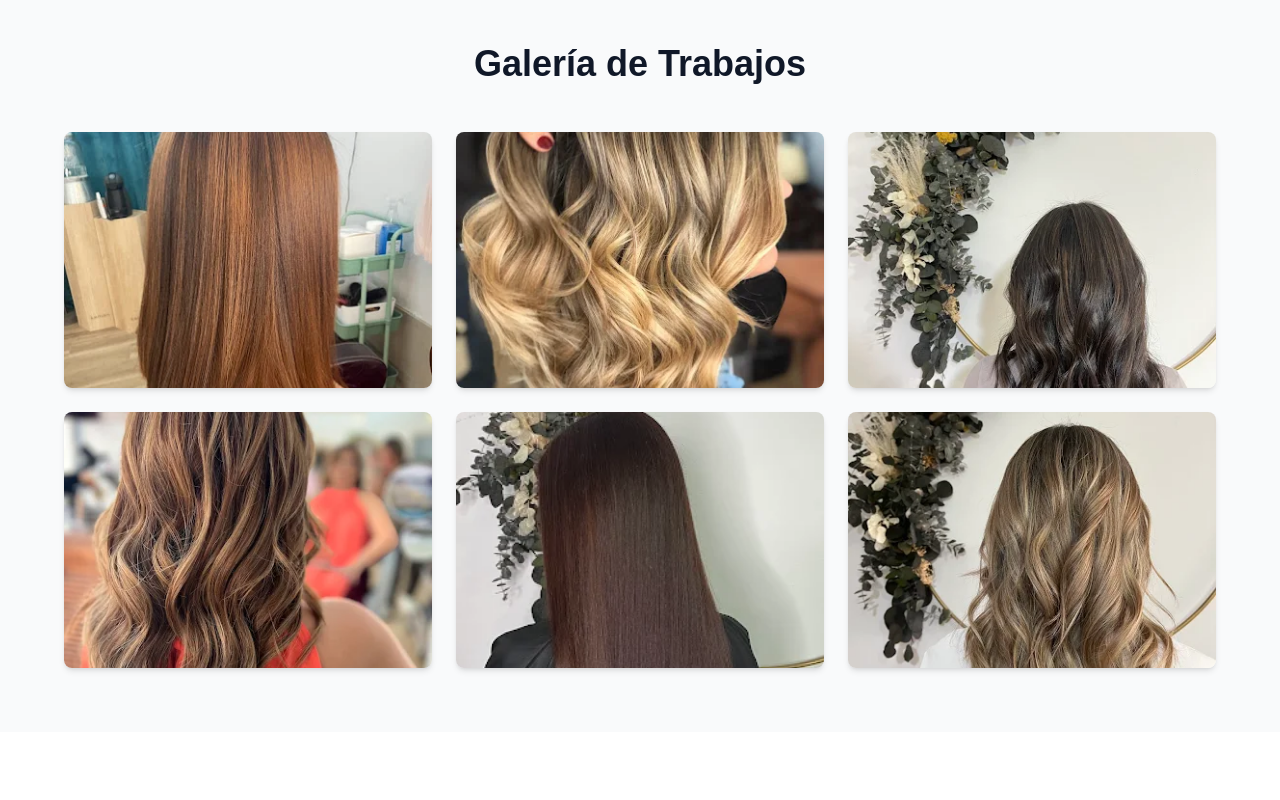
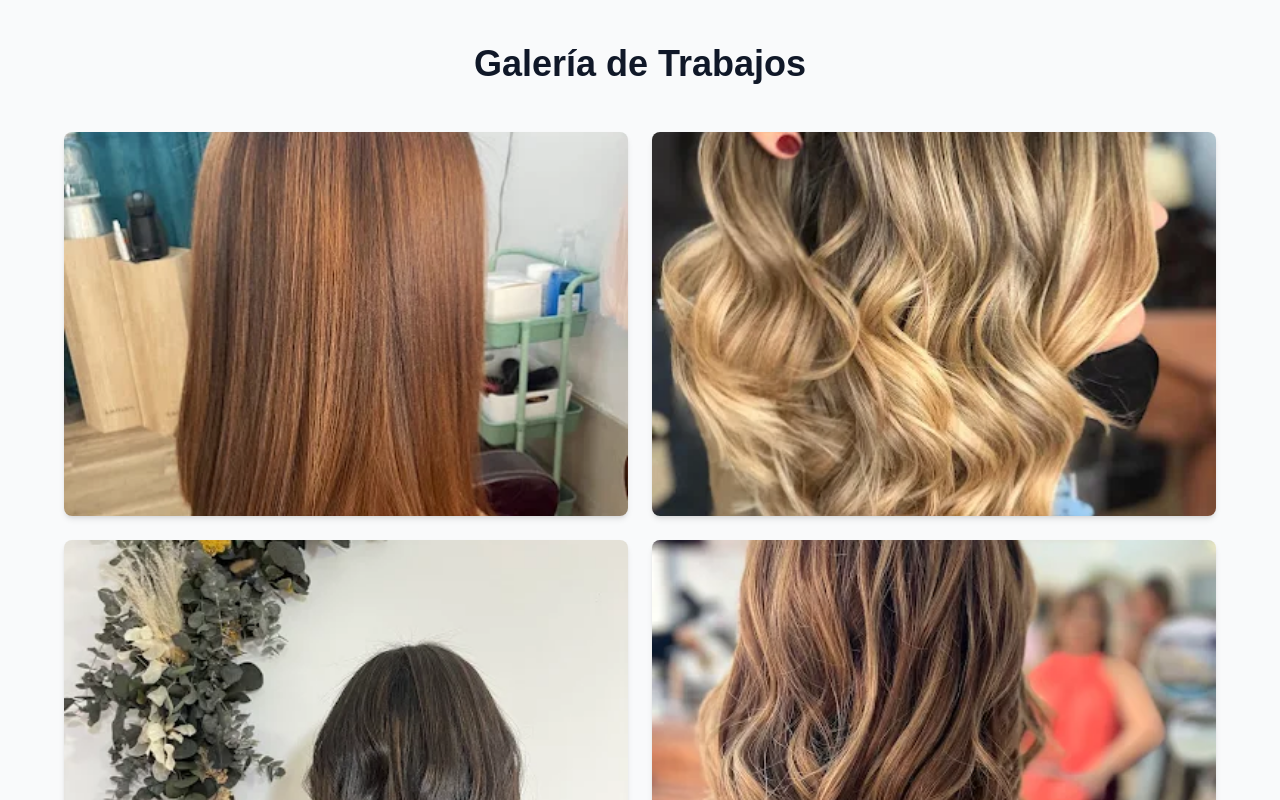
Before and after one commit to danbeljim/noemilealpeluqueria, a Next.js app: page / in a window 1280 px wide. Shown: the part 840-1640 px from the top of the page. Built offline with nearby package versions, Linux system fonts and the light colour scheme.

Commit message:
Increase gallery card size
- Change grid from 3 to 2 columns
- Increase height from h-64 to h-96

```diff
--- a/app/components/Gallery.tsx
+++ b/app/components/Gallery.tsx
@@ -18,11 +18,11 @@ export default function Gallery() {
         <h2 className="text-4xl font-bold text-center mb-12 text-gray-900">
           Galería de Trabajos
         </h2>
-        <div className="grid grid-cols-1 md:grid-cols-2 lg:grid-cols-3 gap-6">
+        <div className="grid grid-cols-1 md:grid-cols-2 gap-6">
           {galleryImages.map((image) => (
             <div
               key={image.id}
-              className="rounded-lg overflow-hidden shadow-md hover:shadow-lg transition h-64 cursor-pointer"
+              className="rounded-lg overflow-hidden shadow-md hover:shadow-lg transition h-96 cursor-pointer"
             >
               <Image
                 src={image.src}
```
